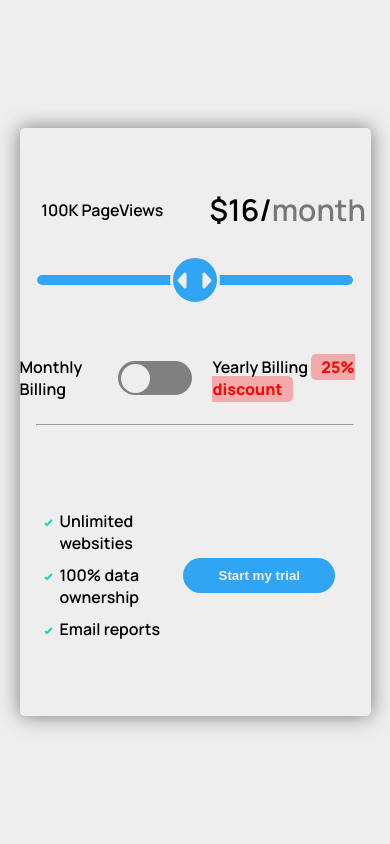
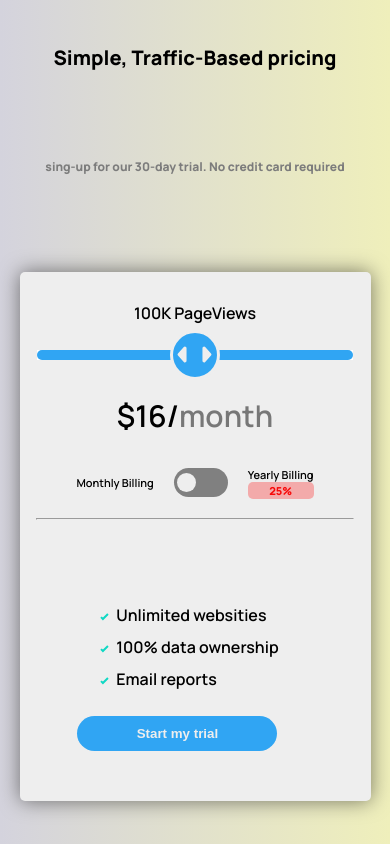
Before and after one commit to Carlos-Carsdfj/interactive-pricing-component, a plain HTML site: page index.html in a window 390 px wide. Drawn offline with Linux system fonts and the light colour scheme.

Commit message:
first design finished

```diff
--- a/index.html
+++ b/index.html
@@ -5,12 +5,15 @@
     <meta http-equiv="X-UA-Compatible" content="IE=edge">
     <meta name="viewport" content="width=device-width, initial-scale=1.0">
     <link rel="preconnect" href="https://fonts.googleapis.com">
-<link rel="preconnect" href="https://fonts.gstatic.com" crossorigin>
-<link href="https://fonts.googleapis.com/css2?family=Manrope:wght@600;800&display=swap" rel="stylesheet">
+    <link rel="preconnect" href="https://fonts.gstatic.com" crossorigin>
+    <link rel="shortcut icon" href="./resource/trial-icon.png" type="image/x-icon">
+    <link href="https://fonts.googleapis.com/css2?family=Manrope:wght@600;800&display=swap" rel="stylesheet">
     <link rel="stylesheet" href="./styles/style.css">
-    <title>Document</title>
+    <title>Traffic-Based pricing</title>
 </head>
 <body>
+    <h1>Simple, Traffic-Based pricing</h1>
+    <h4>sing-up for our 30-day trial. No credit card required</h4>
     <div class='card'>
 
         <div class='prices-content'>
@@ -37,8 +40,11 @@
             <p>
                 Yearly Billing
 
-                <span id='descount-tick'>
+                <span class='discount long'>
                     25% discount
+                </span>
+                <span class='discount short'>
+                    25%
                 </span>
             </p>
 
--- a/styles/style.css
+++ b/styles/style.css
@@ -11,13 +11,25 @@
 
 }
 body{
-    background-color: var(--background-color);
+
     margin: 0;
     padding: 0;
     font-family: 'Manrope', sans-serif;
     display: grid;
     place-items: center;
     height: 100vh;
+    background: #EFEFBB;  /* fallback for old browsers */
+    background: -webkit-linear-gradient(to right, #D4D3DD, #EFEFBB);  /* Chrome 10-25, Safari 5.1-6 */
+    background: linear-gradient(to right, #D4D3DD, #EFEFBB); /* W3C, IE 10+/ Edge, Firefox 16+, Chrome 26+, Opera 12+, Safari 7+ */
+
+}
+
+h1{
+  margin: 0;
+}
+h4{
+  margin: 0 0 10px 0;
+  color: #7c7c7c;
 }
 
 
@@ -31,7 +43,7 @@ body{
  box-shadow: 0 0 20px rgba(0, 0, 0, 0.5);
  display: flex;
  flex-direction: column;
-
+  background-color:var(--background-color) ;
 }
 
 
@@ -213,13 +225,17 @@ input[type=range]::-webkit-slider-runnable-track {
 
 
   }
-  #descount-tick{
+  .discount{
     background: rgba(250, 22, 22, 0.315);
     color: rgb(247, 8, 8);
     font-weight: bold;
       border-radius: 5px;
       padding: 2px 10px;
   }
+  .short{
+    display: none;
+  }
+
 
   #discount-checkbox:checked + #label-switch {
     transition: all 0.3s;
@@ -280,3 +296,75 @@ input[type=range]::-webkit-slider-runnable-track {
 
     margin: 10px auto;
   }
+
+
+@media all and (max-width:600px){
+
+  .prices-content{
+    margin-top: 30px;
+    margin-bottom: 10px;
+    grid-template-areas:
+    "views views views views "
+    "range range range range "
+    "price  price price price"
+  }
+
+  .checkbox-content{
+
+    font-size: 11px;
+
+  }
+
+  #label-switch{
+    position: relative;
+    width: 50px;
+    height: 25px;
+
+  }
+  .long{
+    display:none
+  }
+  .short{
+    display:block
+  }
+  .discount{
+   padding: 1px 1px;
+   text-align: center;
+
+  }
+
+  #span-checkbox{
+
+    width: 19px;
+    height: 19px;
+
+
+  }
+
+
+  #discount-checkbox:checked ~ #label-switch #span-checkbox {
+
+    transform: translateX(30px);
+
+
+  }
+
+
+
+
+}
+
+@media all and (max-width:500px) {
+  .start-button-content{
+    flex-direction: column;
+  }
+  h1{
+    font-size: 20px;
+  }
+  h4{
+    font-size: 12px;
+    text-align: center;
+
+  }
+
+}
```
Also changed, not shown: resource/trial-icon.png (added).
